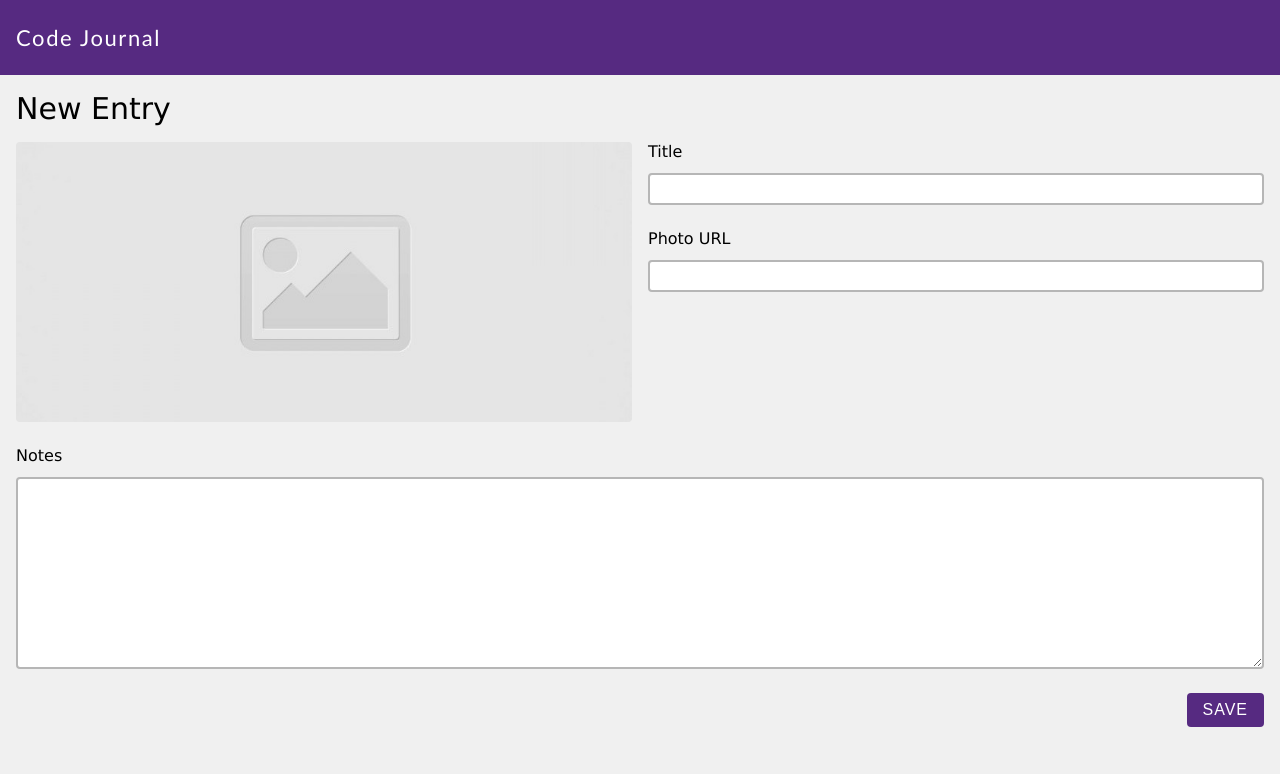
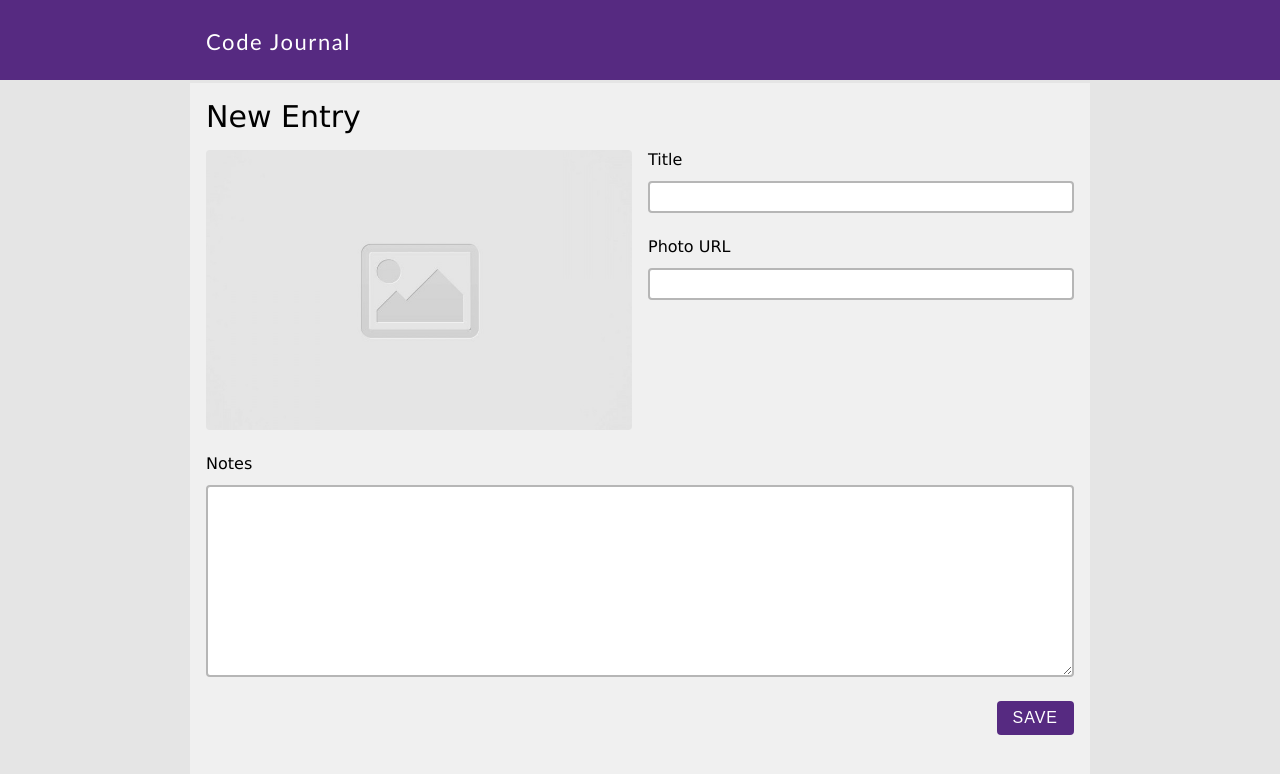
Before and after one commit to j-alejandro-araujo/code-journal, a website: page index.html in a window 1280 px wide. Drawn offline with Linux system fonts and the light colour scheme.

Commit message:
Adjusted container to not expand full-width of page, only nav bar should.

```diff
--- a/css/styles.css
+++ b/css/styles.css
@@ -14,7 +14,7 @@ nav {
 
 .container {
   width: 100%;
-  margin: 0;
+  margin: 0 auto;
   padding: 0;
 }
 
@@ -30,7 +30,7 @@ nav {
   font-size: 22px;
   font-weight: lighter;
   letter-spacing: 0.1rem;
-  padding: 1.5rem 1rem;
+  padding: 1.75rem 1rem;
 }
 
 #left-column {
@@ -44,6 +44,8 @@ nav {
 #entry-background {
   background-color: #f0f0f0;
   min-height: 100vh;
+  max-width: 900px;
+  margin: 0 auto;
 }
 
 #url-top-padding {
```
